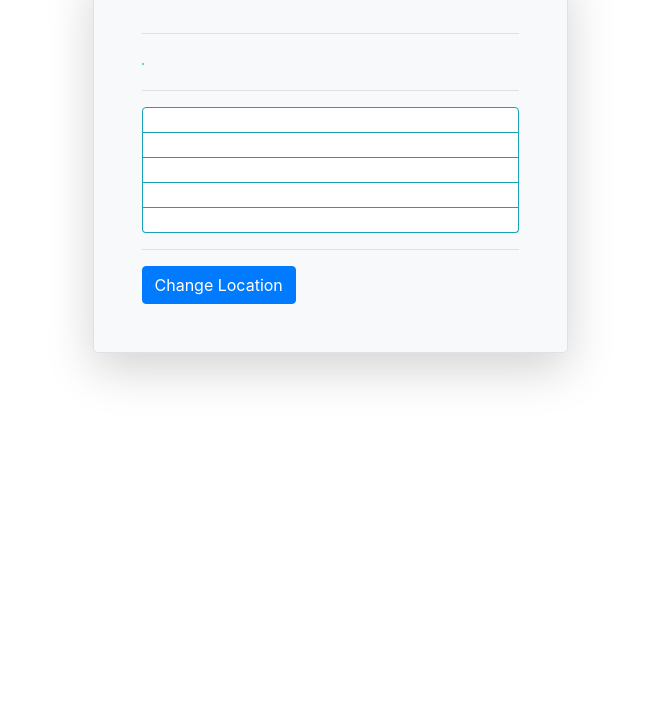
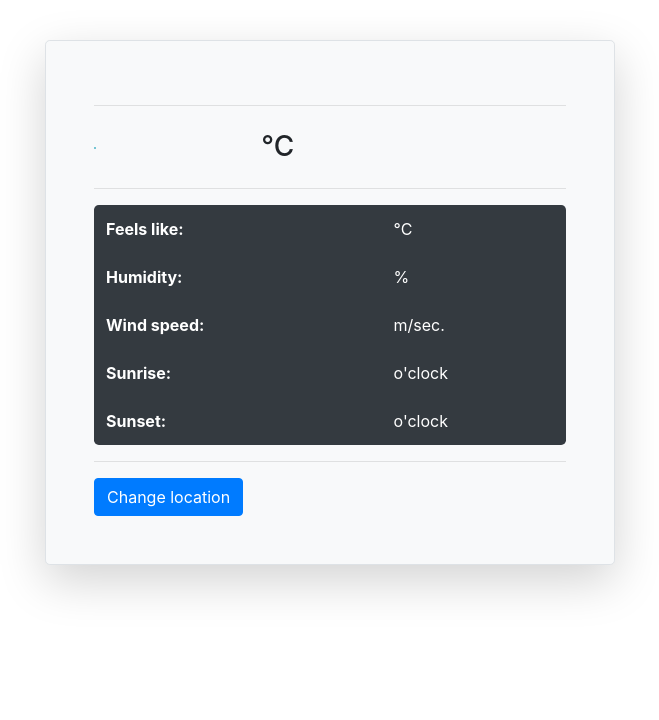
Before and after one commit to ynn1k/Tempestatibus, a plain HTML site: page index.html in a window 1280 px wide. Shown: the part 80-800 px from the top of the page, without its empty margins (310-969 px from the left). Drawn offline with nearby package versions, Linux system fonts and the light colour scheme; no server answers.

Commit message:
style and structure changes 🎨

```diff
--- a/index.html
+++ b/index.html
@@ -11,36 +11,59 @@
 <body>
     <div class="container">
         <div class="row">
-            <div class="col-md-5 mx-auto shadow-lg bg-light border mt-5 p-5 rounded-lg">
-                <h1 id="w-location"></h1>
+            <div class="col-12 mt-3">
+                <header class="text-center">
+                    <h1>Tempestatibus</h1>
+                </header>
+            </div>
+            <div class="col-sm-12 col-md-8 col-lg-6 mx-auto shadow-lg bg-light border mt-sm-5 py-5 py-sm-0 p-sm-5 rounded-lg">
+                <h2 id="w-location"></h2>
                 <hr>
                 <div class="row">
-                    <div class="col-4 align-self-center">
+                    <div class="col-sm-4 align-self-center">
                         <img id="w-icon" class="bg-white rounded-circle border border-info">
                     </div>
-                    <div class="col-8">
-                        <h2 id="w-descMain"></h2>
-                        <h3 id="w-desc"></h3>
-                        <h2 id="w-string"></h2>
+                    <div class="col-sm-8">
+                        <h3 id="w-descMain"></h3>
+                        <h4 id="w-desc"></h4>
+                        <h3><span id="w-string"></span> °C</h3>
                     </div>
                 </div>
                 <hr>
-                <ul class="list-group mt-3 border-info">
-                    <li class="list-group-item border-info" id="w-feels-like"></li>
-                    <li class="list-group-item border-info" id="w-humidity"></li>
-                    <li class="list-group-item border-info" id="w-wind"></li>
-                    <li class="list-group-item border-info" id="w-sunrise"></li>
-                    <li class="list-group-item border-info" id="w-sunset"></li>
-                </ul>
+                <table class="table table-hover table-borderless table-dark mt-3 rounded-lg">
+                    <tbody>
+                    <tr>
+                        <th scope="row">Feels like:</th>
+                        <td><span id="w-feels-like"></span> °C</td>
+                    </tr>
+                    <tr>
+                        <th scope="row">Humidity:</th>
+                        <td><span id="w-humidity"></span> %</td>
+                    </tr>
+                    <tr>
+                        <th scope="row">Wind speed:</th>
+                        <td><span id="w-wind"></span> m/sec.</td>
+                    </tr>
+                    <tr>
+                        <th scope="row">Sunrise:</th>
+                        <td><span id="w-sunrise"></span> o'clock</td>
+                    </tr>
+                    <tr>
+                        <th scope="row">Sunset:</th>
+                        <td><span id="w-sunset"></span> o'clock</td>
+                    </tr>
+                    </tbody>
+                </table>
+
                 <hr>
                 <button type="button" class="btn btn-primary" data-toggle="modal" data-target="#locModal">
-                    Change Location
+                    Change location
                 </button>
                 <div class="modal fade" id="locModal" tabindex="-1" role="dialog" aria-labelledby="locModalLabel" aria-hidden="true">
                     <div class="modal-dialog" role="document">
                         <div class="modal-content">
                             <div class="modal-header">
-                                <h5 class="modal-title" id="locModalLabel">Choose Location</h5>
+                                <h5 class="modal-title" id="locModalLabel">Choose location</h5>
                                 <button type="button" class="close" data-dismiss="modal" aria-label="Close">
                                     <span aria-hidden="true">&times;</span>
                                 </button>
@@ -49,7 +72,7 @@
                                 <form id="w-form">
                                     <div class="form-group">
                                         <label for="city">City</label>
-                                        <input type="text" id="city" class="form-control">
+                                        <input type="text" placeholder="e.g. 'Berlin'" id="city" class="form-control">
                                     </div>
                                 </form>
                             </div>
```
